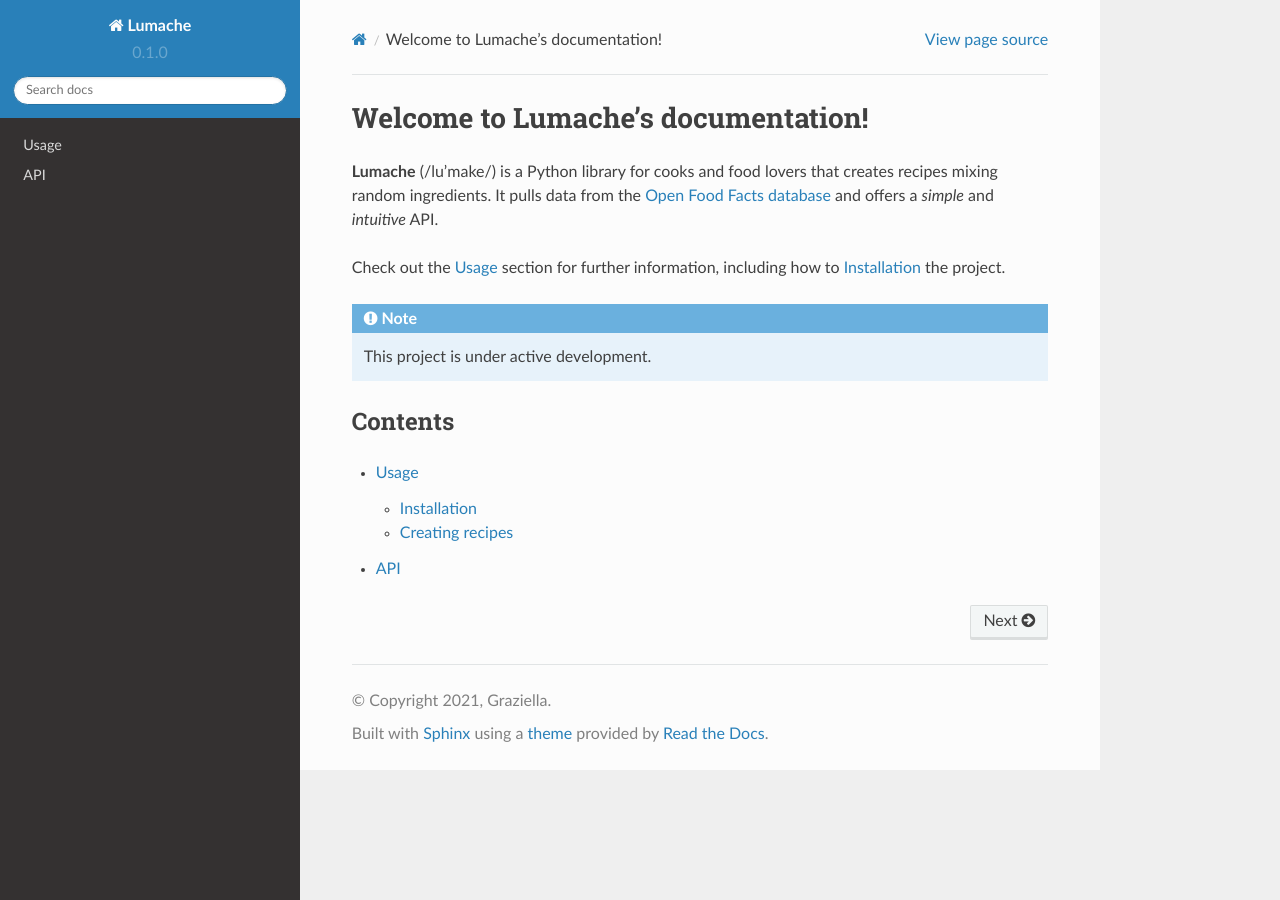
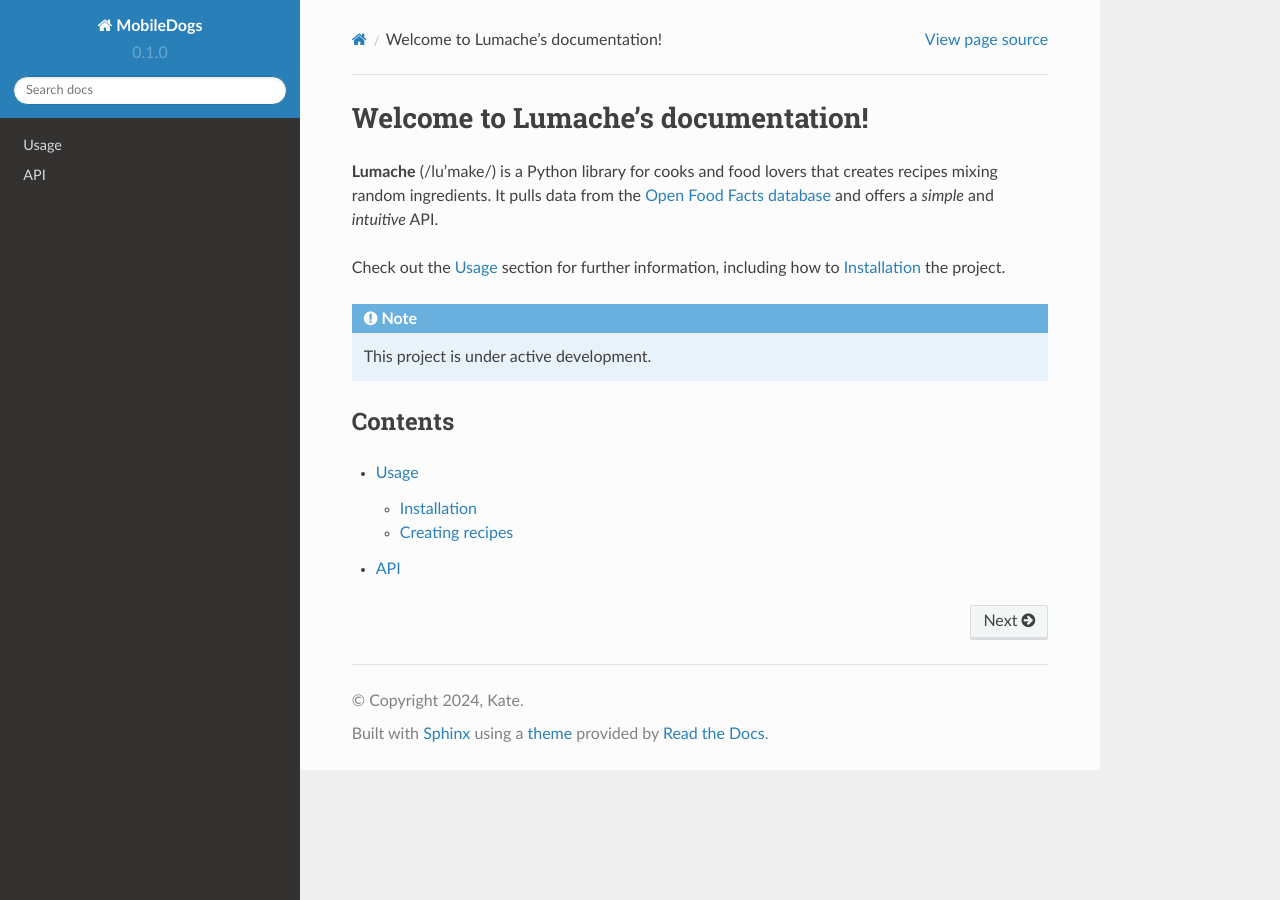
Before and after one commit to lemongoose228/MobileDogsReadTheDogs, a Sphinx documentation site: the page built from docs/source/index.rst, in a window 1280 px wide. Built offline with Sphinx 7.4.7 and the Read the Docs theme 2.0.0, drawn with Linux system fonts in a browser that asks for light colours.

Commit message:
Update conf.py

```diff
--- a/docs/source/conf.py
+++ b/docs/source/conf.py
@@ -2,9 +2,9 @@
 
 # -- Project information
 
-project = 'Lumache'
-copyright = '2021, Graziella'
-author = 'Graziella'
+project = 'MobileDogs'
+copyright = '2024, Kate'
+author = 'Kate'
 
 release = '0.1'
 version = '0.1.0'
```
